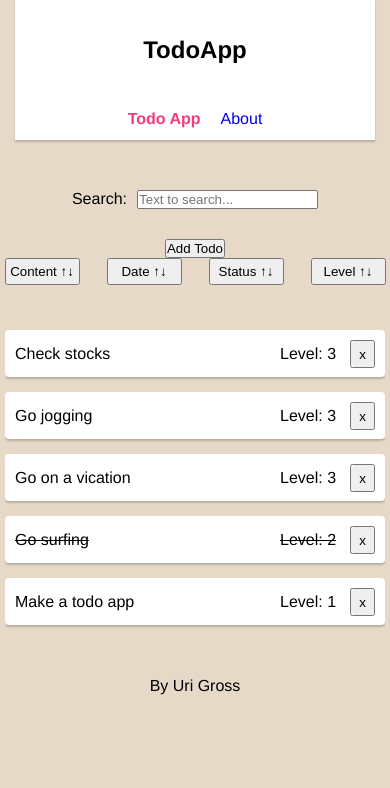
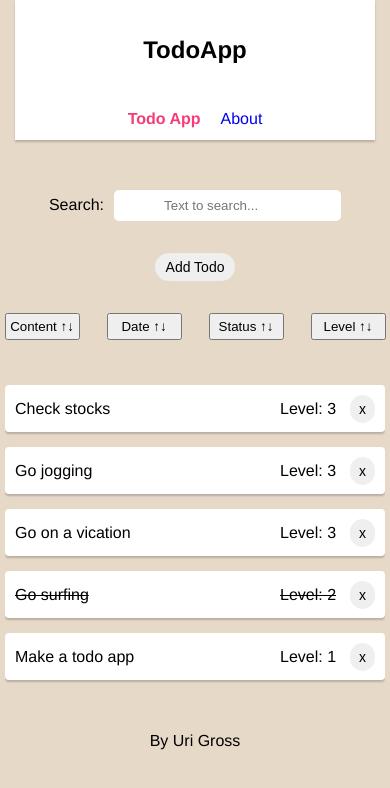
Before and after one commit to urigross/TodoApp., an Angular app: page /#/ in a window 390 px wide. Shown: the top 788 px of the page. Built offline with nearby package versions, Linux system fonts and the light colour scheme.

Commit message:
more css responsive adjustments

```diff
--- a/src/app/cmps/footer/footer.component.scss
+++ b/src/app/cmps/footer/footer.component.scss
@@ -2,6 +2,9 @@
     .footer {
         height: 64px;
         line-height: 40px;
+        p {
+            text-align: center;
+        }
     }
 }
 
@@ -10,9 +13,6 @@
         height: 90px;
         line-height: 90px;
         vertical-align: middle;
-        p {
-            text-align: center;
-        }
     }
 }
 @media (max-width: 600px) {
--- a/src/app/cmps/header/header.component.scss
+++ b/src/app/cmps/header/header.component.scss
@@ -47,28 +47,17 @@
         }
     }
 
-    @media (max-width:400px) {
+    @media (max-width:420px) {
         .header {
             width: 100%;
-            //  width: 360px;
+            h1{
+                margin-bottom: 0;
+            }
         }
         nav {
             justify-content: center;
         }
     }
-
-    @media (max-width:385px) {
-      .header{
-        height: 80px;
-        margin-bottom: 32px;
-        h1 {
-            height: 48px;
-            line-height: unset;
-            padding: 14px;
-        }
-      }
-    }
-
     @media only screen and (max-width: 420px) and (max-height: 740px)  {
         .header{
             height: 90px;
@@ -76,18 +65,32 @@
                 text-align: center;
                 height: 50px;
                 line-height: 50px;
-                margin-bottom: 20px;
             }
         }
 
     }
+
+
+    @media (max-width:385px) {
+      .header{
+        height: 88px;
+        margin-bottom: 32px;
+        h1 {
+            height: 33px;
+            line-height: 33px;
+            padding-top: 14px;
+            margin-bottom: 19px;
+        }
+      }
+    }
+
     @media (max-width:365px) {
         .header {
             height: 70px;
             h1 {
-                height: 20px;
-                line-height: 20px;
-                margin-bottom: 9px;
+                height: 24px;
+                line-height: 24px;
+                margin-bottom: 13px;
             }
         }
     }
--- a/src/app/cmps/todo-edit/todo-edit.component.scss
+++ b/src/app/cmps/todo-edit/todo-edit.component.scss
@@ -3,15 +3,15 @@
         margin-bottom: 56.5px;
         font-size: 16px;
         line-height: 28px;
+        .save-btn{
+            display: inline-block;
+        }
     }
     small {
         color: red;
         font-size: 16px;
         padding: 12px;
     }
-}
-
-@media(max-width:768px) {
     form>label {
         margin-right: 2px;
     }
@@ -21,8 +21,16 @@
     }
 }
 
+
+@media(max-width:420px) {
+    form{
+        width: 380px;
+    }
+}
+
 @media(max-width:385px) {
     form {
+        width: 330px;
         line-height: 40px;
         margin-bottom: 0;
         input {
@@ -32,7 +40,6 @@
             margin-top: 10px;
             display: flex;
             justify-content: center;
-            button {}
         }
         input,
         select {
@@ -46,6 +53,7 @@
 
 @media(max-width:330px) {
     form {
+        width: 310px ;
         input {
             width: 220px;
         }
--- a/src/app/cmps/todo-filter/todo-filter.component.scss
+++ b/src/app/cmps/todo-filter/todo-filter.component.scss
@@ -1,12 +1,34 @@
+@media (max-width:3000px){
 form{
     margin-bottom: 30px;
+    label{
+        margin-right: 10px;
+    }
+    input{
+        border: none;
+        border-radius: 5px;
+        padding-left: 50px;
+        height: 31px;
+    }
 }
-label{
-    margin-right: 10px;
 }
+
+@media (max-width:420px){
+    form{
+        margin-bottom: 32px;
+    }
+}
+
 
 @media (max-width:385px){
     form{
-        margin-bottom: 8px;
+        margin-bottom: 20px;
     }
 }
+
+
+@media (max-width:325px){
+    // form{
+    //     margin-bottom: 20px;
+    // }
+}
--- a/src/app/cmps/todo-list/todo-list.component.scss
+++ b/src/app/cmps/todo-list/todo-list.component.scss
@@ -2,12 +2,22 @@
     .todo-list{
         height: 500px;
         overflow: auto;
+
     }
 }
 
 @media (max-width: 1300px){
     .todo-list{
         height: 400px;
+        width: 884px;
+        margin-left: 24px;
+    }
+}
+
+@media (max-width: 900px){
+    .todo-list{
+        width: unset;
+        margin-left: unset;
     }
 }
 
@@ -17,14 +27,20 @@
     }
 }
 
+@media (max-width: 385px) and (min-height: 800px){
+    .todo-list{
+        height: 448px;
+    }
+}
+
 @media (max-width: 385px){
     .todo-list{
         width: 385px;
     }
 }
 
-@media (max-width: 385px){
-    .todo-list{
-        width: 310px;
-    }
-}
+// @media (max-width: 385px){
+//     .todo-list{
+//         width: 310px;
+//     }
+// }
--- a/src/app/cmps/todo-preview/todo-preview.component.html
+++ b/src/app/cmps/todo-preview/todo-preview.component.html
@@ -4,7 +4,7 @@
         <ul class="todo-preview" class=" todo {{ (todo.isDone ? 'done' : '') }}">
             <li class="todo-content" (click)="onClickToEdit()">{{todo.title}}</li>
             <li class="todo-date">Created: {{todo.date | date:'short' }}</li>
-            <li class="todo-status" (click)="onMarkCompleted()">status: {{todo.isDone? "Done":"Active"}}</li>
+            <li class="todo-status" (click)="onMarkCompleted()">status: <span>{{todo.isDone? "Done":"Active"}}</span></li>
             <li class="todo-importance">Level: {{todo.importance}}</li>
             <!-- remove btn -->
         </ul>
--- a/src/app/cmps/todo-preview/todo-preview.component.scss
+++ b/src/app/cmps/todo-preview/todo-preview.component.scss
@@ -22,6 +22,10 @@
     button {
         width: 80px;
         height: 28px;
+        border: none;
+        border-radius: 50px;
+        font-size: 14px;
+
     }
     button::after {
         content: "remove";
@@ -42,6 +46,9 @@
 
 .todo-status {
     width: 140px;
+    span{
+        color: crimson;
+    }
 }
 
 .todo-importance {
@@ -125,10 +132,13 @@
     .preview-ctr{
         margin-left: auto;
         margin-right: auto;
-        width: 360px;
+        width: 330px;
         justify-content: center;
         .todo-preview{
             gap:15px;
+            .todo-content{
+                width: 175px;
+            }
         }
     }
 }
@@ -148,7 +158,7 @@
         width: 310px;
         .todo-preview{
             .todo-content{
-                width: 190px;
+                width: 178px;
             }
         }
         }
--- a/src/app/pages/todo/todo.component.html
+++ b/src/app/pages/todo/todo.component.html
@@ -3,7 +3,7 @@
         <button>x</button>
     </ng-template> -->
     <app-todo-filter *ngIf="isShown"></app-todo-filter>
-    <button *ngIf="isShown; else elseBlock" (click)="loadEmptyTodo(); isShown=!isShown">Add Todo</button>
+    <button class="add-btn" *ngIf="isShown; else elseBlock" (click)="loadEmptyTodo(); isShown=!isShown">Add Todo</button>
     <ng-template #elseBlock class="upper-section">
         <button class="back-btn" (click)="isShown=!isShown">x</button>
         <!-- add new Todo-->
--- a/src/app/pages/todo/todo.component.scss
+++ b/src/app/pages/todo/todo.component.scss
@@ -1,3 +1,10 @@
+.add-btn{
+    width: 80px;
+    height: 28px;
+    border: none;
+    border-radius: 50px;
+    font-size: 14px;
+}
 @media (max-width: 3000px) {
     .todo-app-container {
         margin-bottom: 36px;
@@ -6,6 +13,9 @@
         align-items: center;
         input {
             margin-bottom: 30px;
+        }
+        .add-btn{
+            margin-bottom: 32px;
         }
     }
     .add-todo-container {
@@ -106,9 +116,9 @@
         height: 630px;
         margin-bottom: 0;
         .sort-btn-container {
-            button:not(:last-child) {
-                margin-right: 18px;
-            }
+            // button:not(:last-child) {
+            //     margin-right: 18px;
+            // }
         }
     }
 }
@@ -124,6 +134,20 @@
 
 @media only screen and (max-width: 385px){
     .todo-app-container {
+        .sort-btn-container{
+            justify-content: space-between;
+            width: 330px;
+            gap:11px;
+            button:not(:last-child) {
+                margin-right: 0px;
+            }
+            button{
+                min-width: 70px;
+            }
+        }
+        .add-btn{
+            margin-bottom: 20px;
+        }
         .upper-section{
             padding-left: 15px;
         }
@@ -139,12 +163,17 @@
     }
 }
 
+
 @media only screen and (max-width: 325px){
     .todo-app-container {
+
         .sort-btn-container{
+            max-width: 310px;
+            gap: 5px;
             button:not(:last-child) {
                 margin-right: 5px;
             }
+
         }
         .upper-section{
             width: 315px;
--- a/src/styles.scss
+++ b/src/styles.scss
@@ -58,7 +58,7 @@
 
 @media (max-width: 385px){
   .max-width {
-    max-width: 375px;
+    max-width: 330px;
   }
 }
 
```
